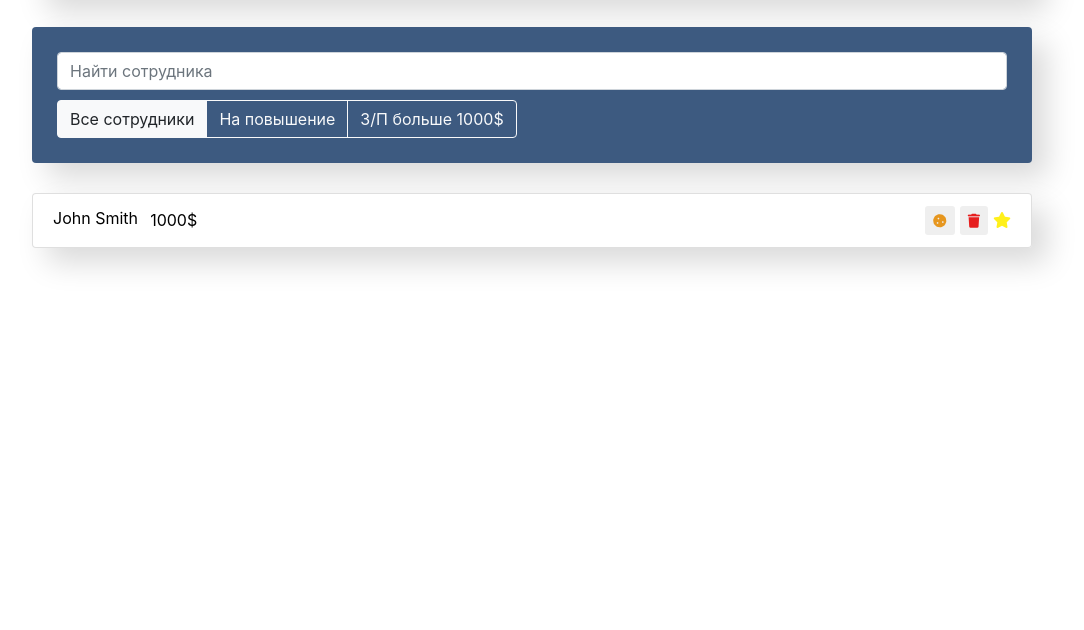
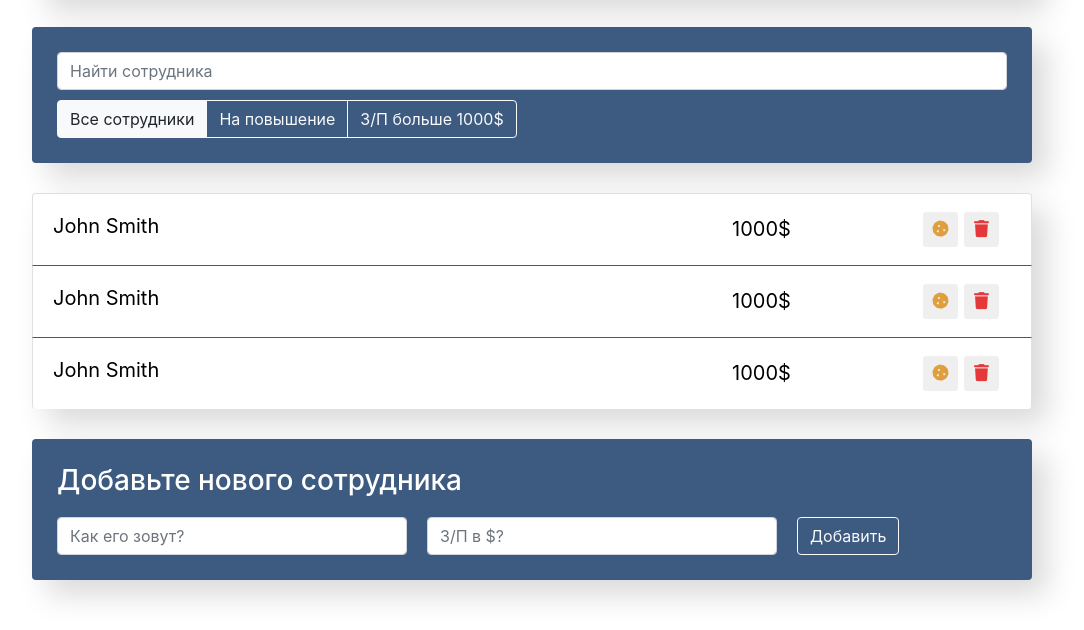
Before and after one commit to vanissh/react-course-employees-app, a React app: page / in a window 1280 px wide. Shown: the part 252-882 px from the top of the page, without its empty margins (108-1192 px from the left). Before the commit the page ends 800 px from the top, so only its background shows below. Built offline with nearby package versions, Linux system fonts and the light colour scheme.

Commit message:
create an interface

```diff
--- a/src/components/app/app.js
+++ b/src/components/app/app.js
@@ -4,6 +4,7 @@ import AppInfo from '../app-info/app-info'
 import SearchPanel from '../search-panel/search-panel'
 import AppFilter from '../app-filter/app-filter'
 import EmployeesList from '../employees-list/employees-list'
+import EmployeesAddForm from '../employees-add-form/employees-add-form'
 
 function App() {
     return (
@@ -16,6 +17,7 @@ function App() {
             </div>
 
             <EmployeesList/>
+            <EmployeesAddForm/>
         </div>
     )
 }
--- /dev/null
+++ b/src/components/employees-add-form/employees-add-form.css
@@ -0,0 +1,17 @@
+.app-add-form {
+    margin-top: 30px;
+    padding: 25px;
+    background-color: #3d5a80;
+    border-radius: 4px;
+    box-shadow: 15px 15px 30px rgba(0, 0, 0, .15);
+    color: #fff;
+}
+
+.add-form {
+    margin-top: 20px;
+}
+
+.add-form input {
+    width: 350px;
+    margin-right: 20px;
+}
--- a/src/components/employees-add-form/employees-add-form.js
+++ b/src/components/employees-add-form/employees-add-form.js
@@ -0,0 +1,23 @@
+import './employees-add-form.css';
+
+const EmployeesAddForm = () => {
+    return (
+        <div className="app-add-form">
+            <h3>Добавьте нового сотрудника</h3>
+            <form
+                className="add-form d-flex">
+                <input type="text"
+                    className="form-control new-post-label"
+                    placeholder="Как его зовут?" />
+                <input type="number"
+                    className="form-control new-post-label"
+                    placeholder="З/П в $?" />
+
+                <button type="submit"
+                        className="btn btn-outline-light">Добавить</button>
+            </form>
+        </div>
+    )
+}
+
+export default EmployeesAddForm
--- a/src/components/employees-list-item/employees-list-item.css
+++ b/src/components/employees-list-item/employees-list-item.css
@@ -1,22 +1,65 @@
-.btn-sm {
-    margin-right: 5px;
-    border: none;
+.list-group-item {
+    padding: 15px 20px;
+    border-bottom: 1px solid #3d5a80;
 }
 
-i.fa-cookie {
-    color: rgb(230, 150, 30)
+.list-group-item:last-child {
+    border-bottom: none;
 }
 
-i.fa-trash {
-    color: rgb(230, 30, 30)
+.list-group-item span {
+    line-height: 35px;
+    font-size: 20px;
+    cursor: pointer;
+    min-width: 550px;
 }
 
-i.fa-star {
-    color: rgb(255, 240, 27)
+.list-group-item input {
+    line-height: 35px;
+    font-size: 20px;
+    text-align: center;
+    border: 0;
 }
 
-input {
-    display: flex;
+.list-group-item button {
+    width: 35px;
+    height: 35px;
+    margin: 3px;
+    font-size: 17px;
     border: none;
-    width: 80%;
+    cursor: pointer;
 }
+
+.list-group-item .btn-cookie {
+    color: #e09f3e;
+}
+
+.list-group-item .btn-trash {
+    color: #e5383b;
+}
+
+.list-group-item .fa-star {
+    width: 35px;
+    height: 35px;
+    text-align: center;
+    line-height: 35px;
+    font-size: 16px;
+    color: #FFD700;
+    transition: 0.3s all;
+    transform: translateX(30px);
+    opacity: 0;
+}
+
+.list-group-item.like .fa-star {
+    opacity: 1;
+    transform: translateX(0px);
+}
+
+.list-group-item.increase .list-group-item-label,
+.list-group-item.increase .list-group-item-input {
+    color: #e09f3e;
+}
+
+.list-group-item.increase .btn-star {
+    color: #aeaeae;
+}
--- a/src/components/employees-list/employees-list.css
+++ b/src/components/employees-list/employees-list.css
@@ -1,4 +1,4 @@
-.employees-list {
+.app-list {
     padding: 0;
     margin-top: 30px;
     border-radius: 4px;
--- a/src/components/employees-list/employees-list.js
+++ b/src/components/employees-list/employees-list.js
@@ -3,7 +3,9 @@ import EmployeesListItem from '../employees-list-item/employees-list-item'
 
 const EmployeesList = () => {
     return (
-        <ul className="employees-list">
+        <ul className="app-list list-group">
+          <EmployeesListItem/>
+          <EmployeesListItem/>
           <EmployeesListItem/>
         </ul>
     )
```
